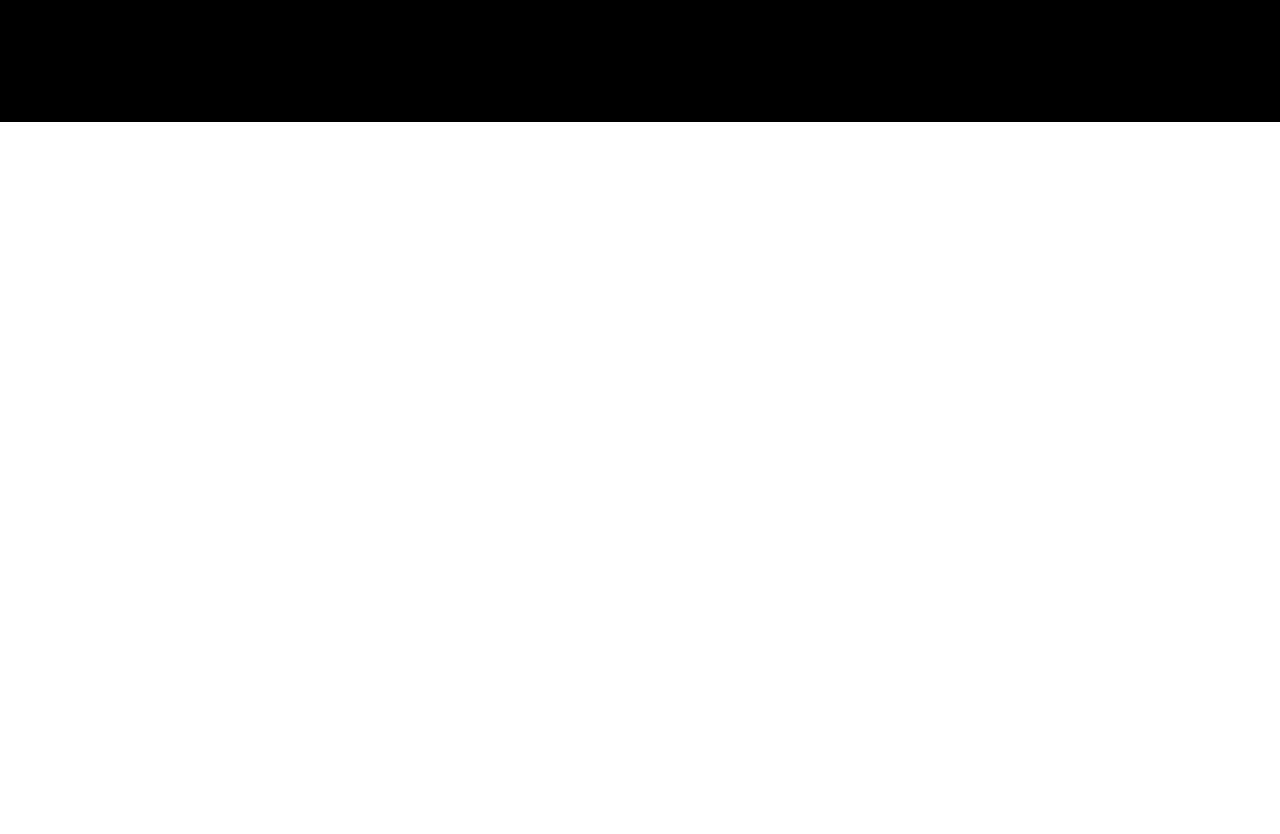
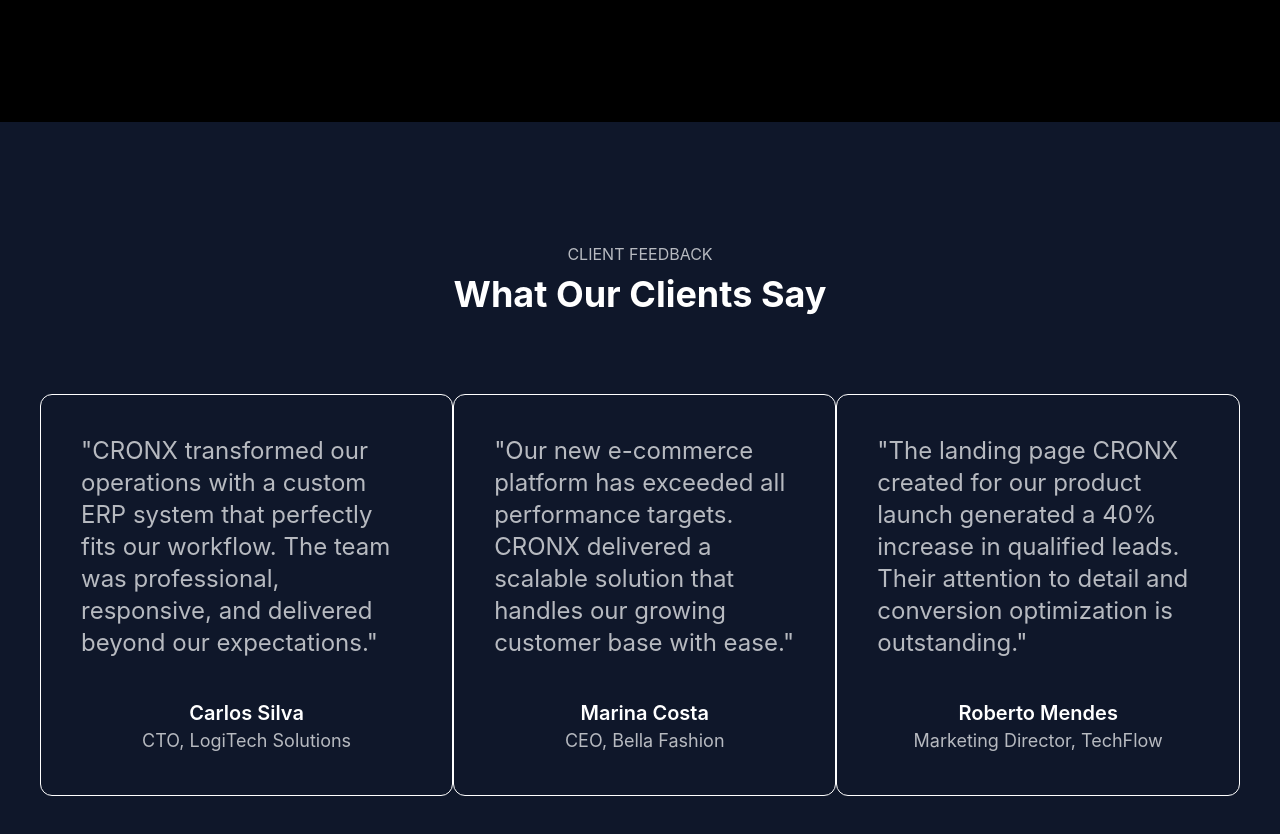
Before and after one commit to RafaelOlMoreira/cronx, a React (Vite) app: page / in a window 1280 px wide. Shown: the part 6940-7774 px from the top of the page. Before the commit the page ends 7062 px from the top, so only its background shows below. Built offline with nearby package versions, Linux system fonts and the light colour scheme.

Commit message:
feat(Mobile): create Feedback section.

```diff
--- a/src/App.jsx
+++ b/src/App.jsx
@@ -5,6 +5,11 @@ import Header from './components/layout/Header'
 import Services from './pages/Services'
 import Solutions from './pages/Solutions'
 import Portifolio from './pages/Portifolio'
+import Feedback from './pages/Feedback'
+
+const slideFeedback = [
+  ""
+]
 
 function App() {
   return (
@@ -14,6 +19,7 @@ function App() {
     <Services />
     <Solutions />
     <Portifolio />
+    <Feedback />
     </>
   )
 }
--- /dev/null
+++ b/src/pages/Feedback.jsx
@@ -0,0 +1,50 @@
+import React from 'react'
+
+function Feedback() {
+    return (
+        <>
+            <section className='min-h-min bg-[#0F172A] py-30 px-5'>
+                <div className='space-y-2 mb-20 text-center'>
+                    <p className='text-[#b7bac0] text-md uppercase'>CLIENT FEEDBACK</p>
+                    <h1 className='text-4xl text-white font-bold'>What Our Clients Say</h1>
+                </div>
+
+                <div className='px-5 overflow-hidden relative'>
+
+                    <div className='flex'>
+                        {/* Card 1 */}
+                        <div className='border border-white p-10 rounded-xl'>
+                            <p className='text-[#b7bac0] text-2xl'>"CRONX transformed our operations with a custom ERP system that perfectly fits our workflow. The team was professional, responsive, and delivered beyond our expectations."</p>
+                            <div className='text-center text-white pt-10'>
+                                <h6 className='text-xl font-semibold'>Carlos Silva</h6>
+                                <p className='text-[#b7bac0] text-lg'>CTO, LogiTech Solutions</p>
+                            </div>
+                        </div>
+
+                        {/* Card 2 */}
+                        <div className='border border-white p-10 rounded-xl'>
+                            <p className='text-[#b7bac0] text-2xl'>"Our new e-commerce platform has exceeded all performance targets. CRONX delivered a scalable solution that handles our growing customer base with ease."</p>
+                            <div className='text-center text-white pt-10'>
+                                <h6 className='text-xl font-semibold'>Marina Costa</h6>
+                                <p className='text-[#b7bac0] text-lg'>CEO, Bella Fashion</p>
+                            </div>
+                        </div>
+
+                        {/* Card 1 */}
+                        <div className='border border-white p-10 rounded-xl'>
+                            <p className='text-[#b7bac0] text-2xl'>"The landing page CRONX created for our product launch generated a 40% increase in qualified leads. Their attention to detail and conversion optimization is outstanding."</p>
+                            <div className='text-center text-white pt-10'>
+                                <h6 className='text-xl font-semibold'>Roberto Mendes</h6>
+                                <p className='text-[#b7bac0] text-lg'>Marketing Director, TechFlow</p>
+                            </div>
+                        </div>
+
+                    </div>
+
+                </div>
+            </section >
+        </>
+    )
+}
+
+export default Feedback
```
